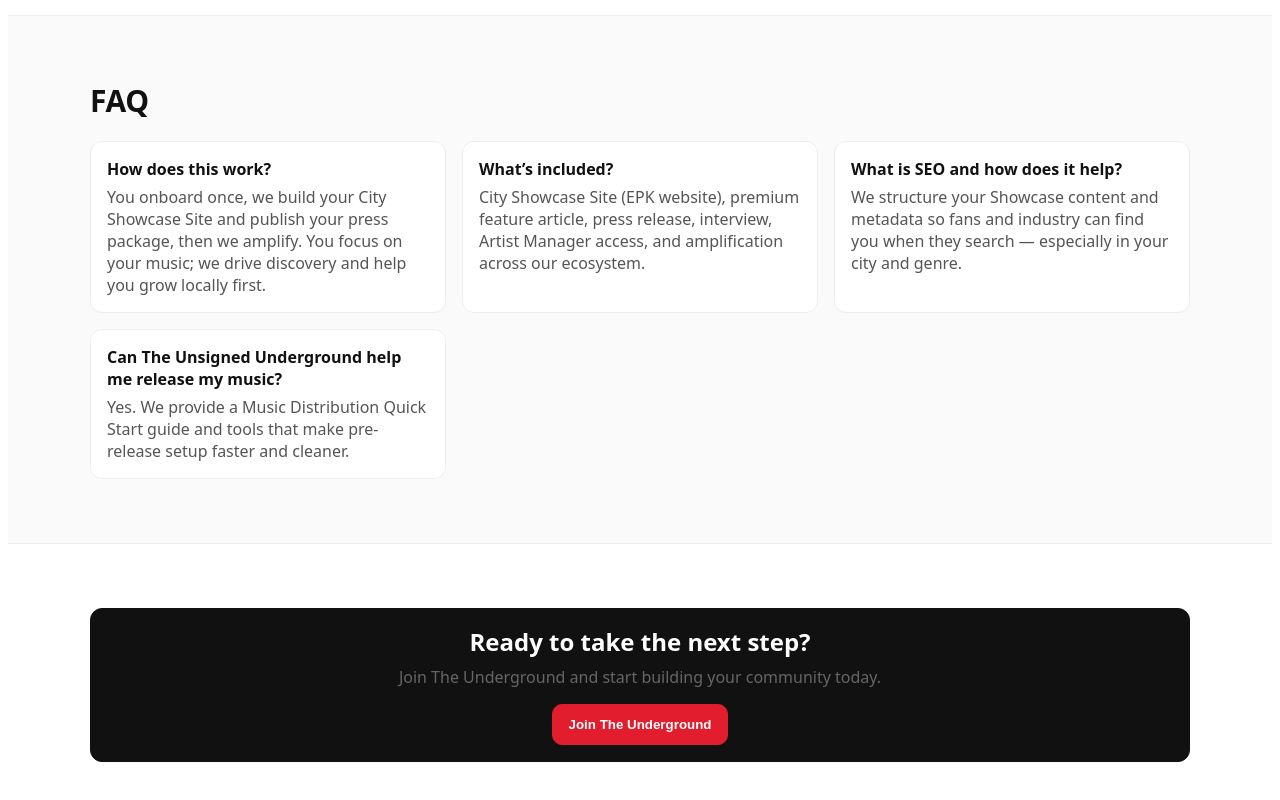
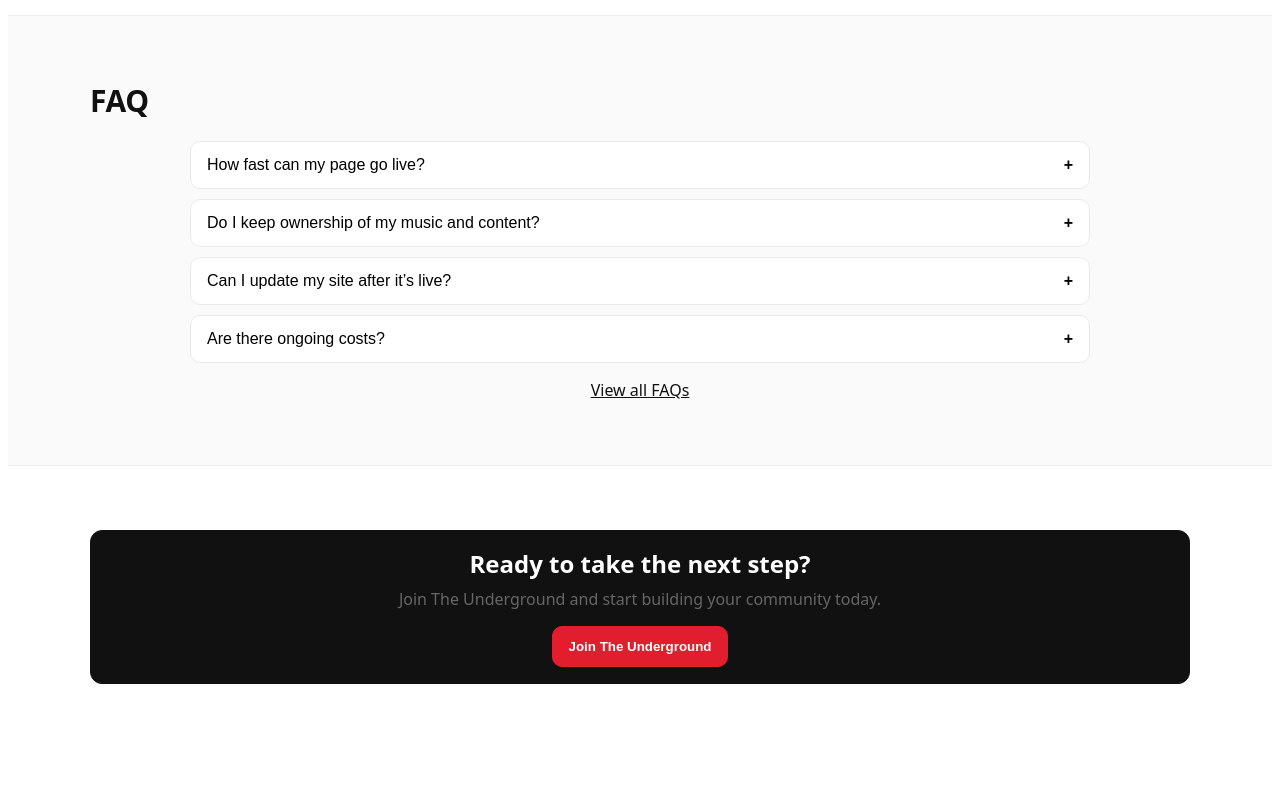
Before and after one commit to theunsignedunderground/uu-main-site, a Next.js app: page / in a window 1280 px wide. Shown: the part 3357-4157 px from the top of the page. After the commit the page ends 4113 px from the top, so only its background shows below. Built offline with nearby package versions, Linux system fonts and the light colour scheme.

Commit message:
Update index.js

```diff
--- a/pages/index.js
+++ b/pages/index.js
@@ -165,19 +165,32 @@
         </div>
       </section>
 
-      {/* FAQ (public, concise) */}
+     {/* Mini FAQ (accordion) */}
 <section id="faq" style={altSection}>
   <div style={container}>
     <h2 style={h2}>FAQ</h2>
-          <div style={faqGrid}>
-            <FAQ q="How does this work?"
-                 a="You onboard once, we build your City Showcase Site and publish your press package, then we amplify. You focus on your music; we drive discovery and help you grow locally first." />
-            <FAQ q="What’s included?"
-                 a="City Showcase Site (EPK website), premium feature article, press release, interview, Artist Manager access, and amplification across our ecosystem." />
-            <FAQ q="What is SEO and how does it help?"
-                 a="We structure your Showcase content and metadata so fans and industry can find you when they search — especially in your city and genre." />
-            <FAQ q="Can The Unsigned Underground help me release my music?"
-                 a="Yes. We provide a Music Distribution Quick Start guide and tools that make pre-release setup faster and cleaner." />
+
+    <div style={accordionWrap}>
+      <AccordionItem
+        q="How fast can my page go live?"
+        a="Once you complete onboarding and provide your assets, we typically deliver your first City Showcase draft in a few business days. Press items (feature article, press release) follow shortly after. Timing depends on your materials and revisions."
+      />
+      <AccordionItem
+        q="Do I keep ownership of my music and content?"
+        a="Yes. You retain full ownership. You simply grant us permission to display and promote your materials on your City Showcase Site and across our ecosystem."
+      />
+      <AccordionItem
+        q="Can I update my site after it’s live?"
+        a="Yes. You’ll be able to edit and update your City Showcase Site easily so your fans and industry contacts always see your latest music, shows, and news."
+      />
+      <AccordionItem
+        q="Are there ongoing costs?"
+        a="There’s a one-time build/startup fee for your Showcase and PR package. Optional membership plans (monthly/annual) cover ongoing hosting, updates, and promotion. You’ll always see current options clearly at checkout."
+      />
+    </div>
+
+    <div style={{textAlign:"center", marginTop:16}}>
+      <a href="/faq" style={{color:"#111", textDecoration:"underline"}}>View all FAQs</a>
     </div>
   </div>
 </section>
@@ -235,6 +248,29 @@
         <div style={stepTitle}>{title}</div>
         <p style={stepText}>{text}</p>
       </div>
+    </div>
+  );
+}
+import { useState } from "react";
+
+function AccordionItem({ q, a }) {
+  const [open, setOpen] = useState(false);
+  return (
+    <div style={accordionItem}>
+      <button
+        onClick={() => setOpen(!open)}
+        style={accordionBtn}
+        aria-expanded={open}
+        aria-controls={q.replace(/\s+/g, "-").toLowerCase()}
+      >
+        <span>{q}</span>
+        <span style={{fontWeight:700}}>{open ? "–" : "+"}</span>
+      </button>
+      {open && (
+        <div id={q.replace(/\s+/g, "-").toLowerCase()} style={accordionPanel}>
+          {a}
+        </div>
+      )}
     </div>
   );
 }
@@ -479,3 +515,34 @@
   color: "#555",
   lineHeight: 1.5
 };
+const accordionWrap = {
+  maxWidth: 900,
+  margin: "0 auto",
+  display: "grid",
+  gap: 10
+};
+
+const accordionItem = {
+  border: "1px solid #eaeaea",
+  borderRadius: 10,
+  background: "#fff",
+};
+
+const accordionBtn = {
+  width: "100%",
+  display: "flex",
+  alignItems: "center",
+  justifyContent: "space-between",
+  padding: "14px 16px",
+  background: "transparent",
+  border: "none",
+  fontSize: 16,
+  textAlign: "left",
+  cursor: "pointer"
+};
+
+const accordionPanel = {
+  padding: "0 16px 14px 16px",
+  color: "#555",
+  lineHeight: 1.6
+};
```
Lines whose indentation alone changed are shown as unchanged.
